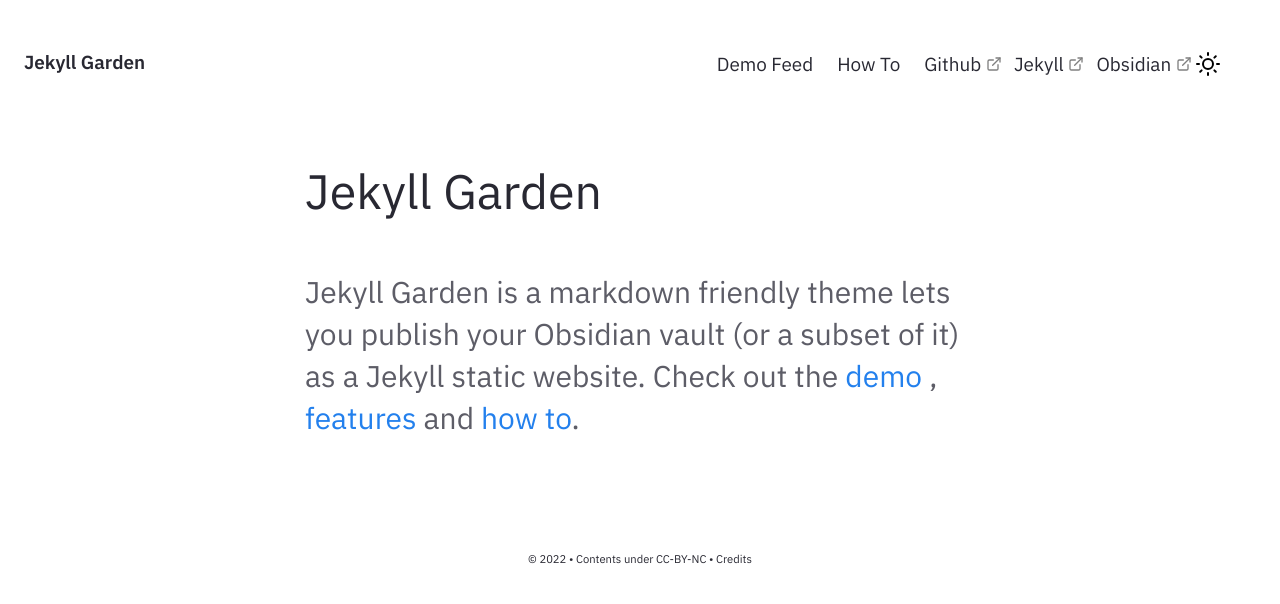
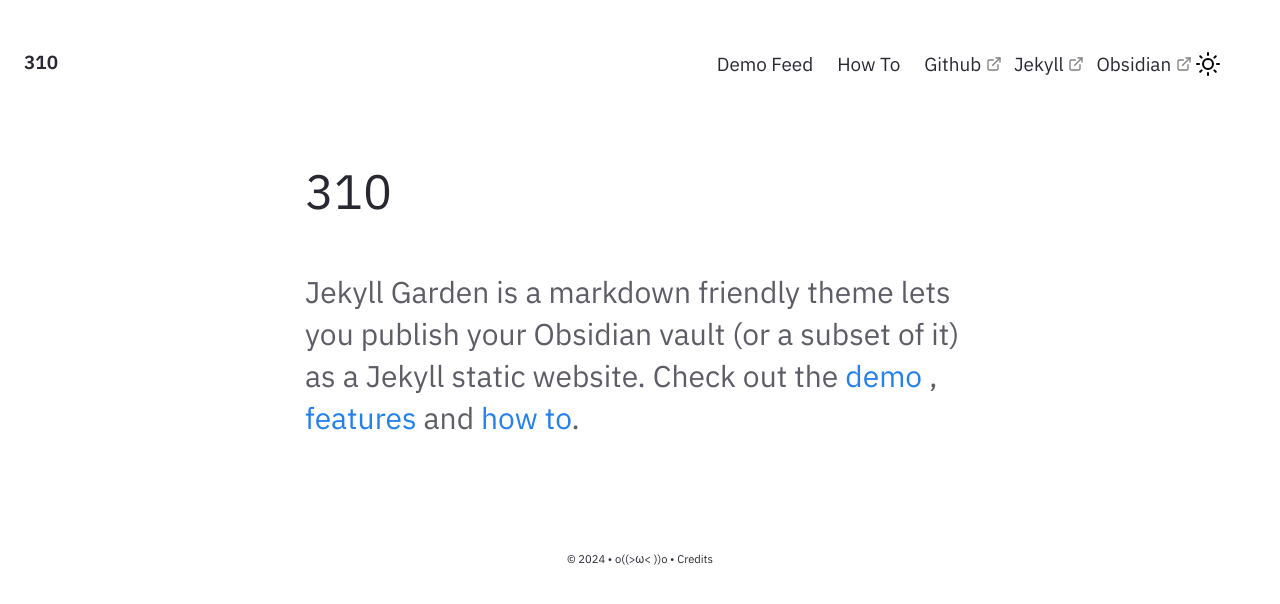
Before and after one commit to Chartreuse310/310.github.io, a Jekyll site: the page built from pages/index.md, in a window 1280 px wide. Shown: the top 604 px of the page. Built offline with Jekyll 4.4.1, drawn with Linux system fonts in a browser that asks for light colours.

Commit message:
Setup _config.yml
url, heading, year, msg

```diff
--- a/_config.yml
+++ b/_config.yml
@@ -19,7 +19,7 @@
 # in the templates via {{ site.myvariable }}.
 
 # URL is the base hostname with protocol for your site, eg http://example.com
-url: "" # the base hostname & protocol for your site, e.g. http://example.com
+url: "https://chartreuse310.github.io/" # the base hostname & protocol for your site, e.g. http://example.com
 
 # If you want to install this jekyll in a subpath (eg /digitalgarden) set it here.
 # Else keep it Empty (DON'T PUT /; Keep it empty)
@@ -27,11 +27,11 @@ baseurl: ""
 
 # Website Header, Description, Footer year and text.
 # If you are deleting this, make sure you remove it from HTML files too
-heading: Jekyll Garden # Change this
+heading: 310 # Change this
 content: Obsidian ready Jekyll Theme
 copyright:
-  year: © 2022
-  msg: Contents under CC-BY-NC
+  year: © 2024
+  msg: o((>ω< ))o
 
 # Set title and content for private & broken link tooltop
 privatelinks:
```
